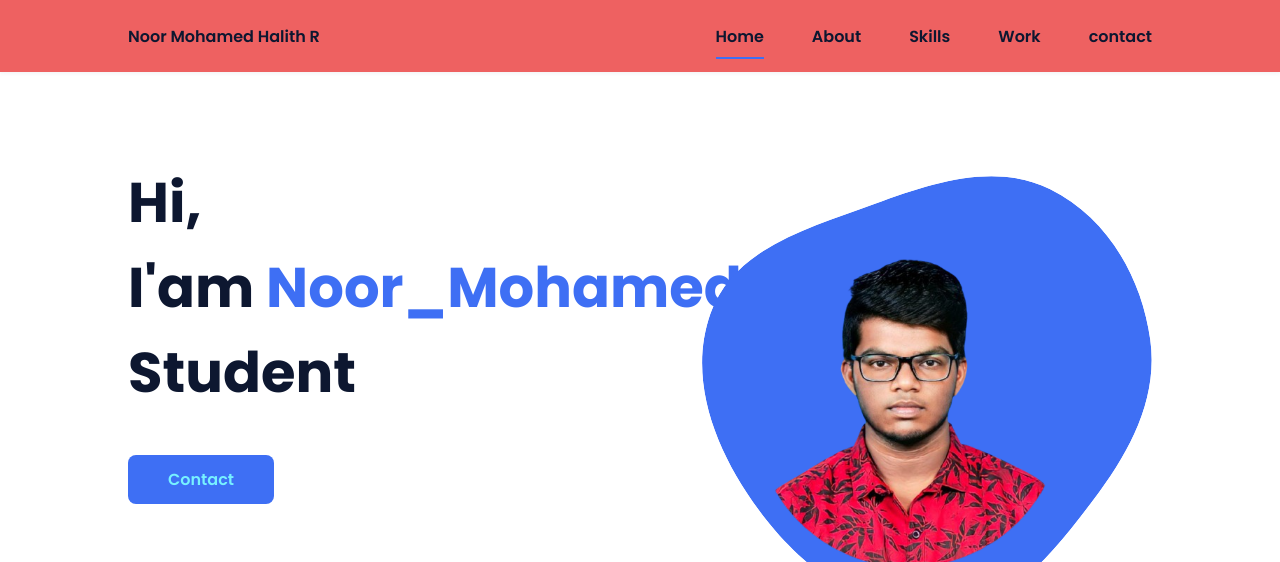
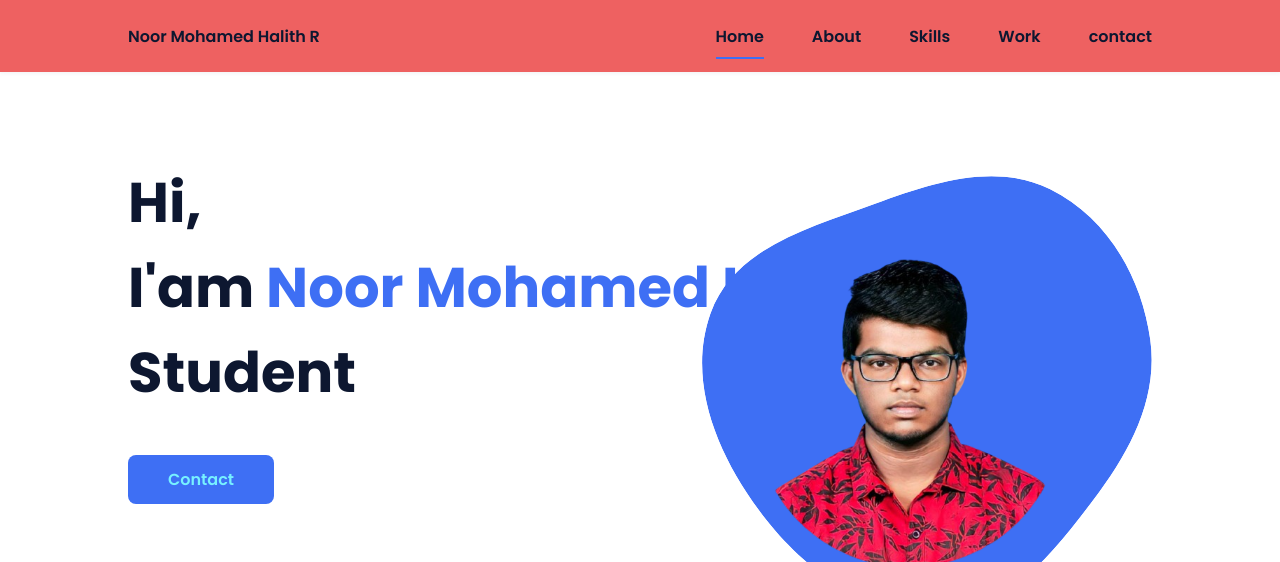
Before and after one commit to NoorMohamedHalith/portfolio, a plain HTML site: page index.html in a window 1280 px wide. Shown: the top 562 px of the page. Drawn offline with nearby package versions, Linux system fonts and the light colour scheme.

Commit message:
Update index.html

```diff
--- a/index.html
+++ b/index.html
@@ -41,7 +41,7 @@
             <!--===== HOME =====-->
             <section class="home bd-grid" id="home">
                 <div class="home__data">
-                    <h1 class="home__title">Hi,<br>I'am <span class="home__title-color">Noor_Mohamed_Halith R</span><br> Student</h1>
+                    <h1 class="home__title">Hi,<br>I'am <span class="home__title-color">Noor Mohamed Halith R</span><br> Student</h1>
 
                     <a href="#" class="button">Contact</a>
                 </div>
```
